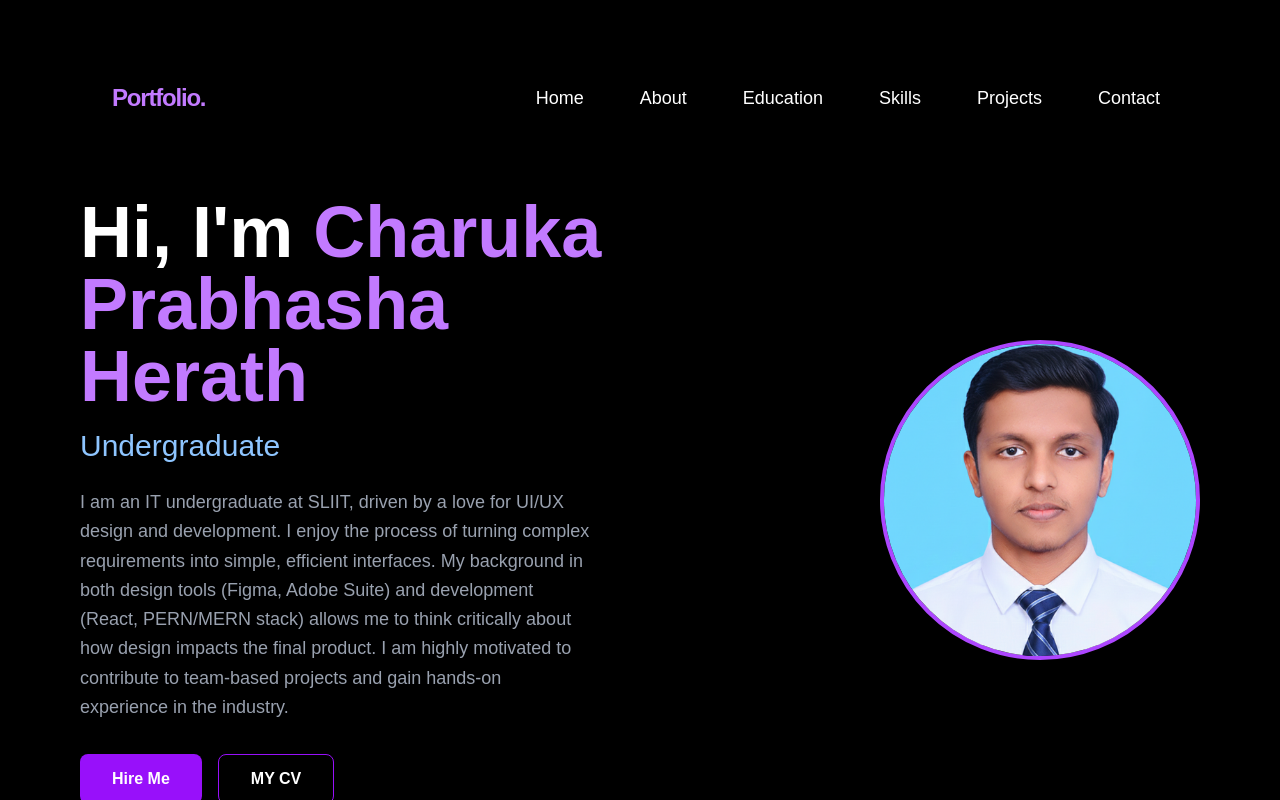
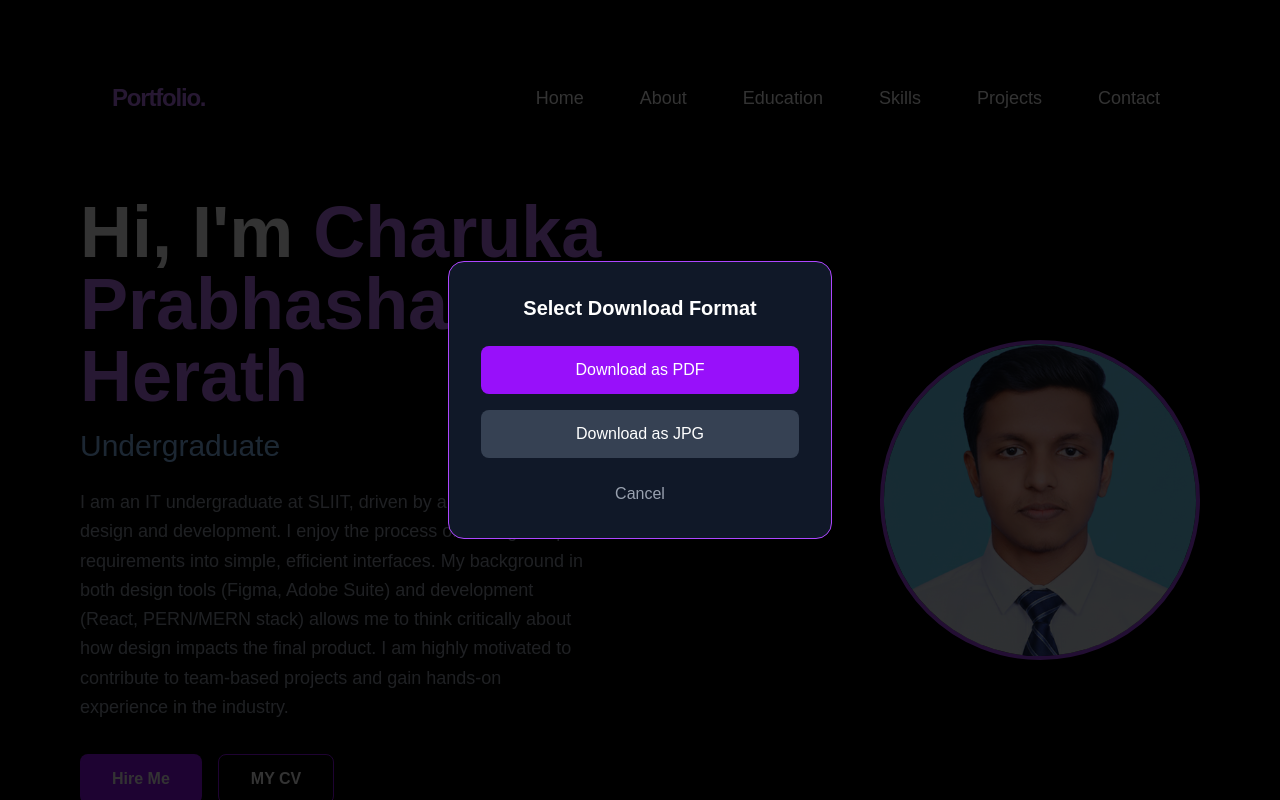
Before and after one commit to charuka927/my-portfolio, a Next.js app in the folder my-new-portfolio/: page / in a window 1280 px wide. Both pictures are taken after a click on the button "MY CV". Shown: the top 800 px of the page. Built offline with nearby package versions, Linux system fonts and the light colour scheme.

Commit message:
CV download fomats

```diff
--- a/my-new-portfolio/app/page.tsx
+++ b/my-new-portfolio/app/page.tsx
@@ -5,6 +5,7 @@ import { motion, AnimatePresence } from "framer-motion";
 
 export default function Home() {
   const [isOpen, setIsOpen] = useState(false);
+  const [isModalOpen, setIsModalOpen] = useState(false);
 
   return (
     <main className="min-h-screen bg-black text-white p-8 md:p-20">
@@ -68,7 +69,12 @@ export default function Home() {
           </p>
           <div className="mt-8 flex gap-4">
             <button className="bg-purple-600 px-8 py-3 rounded-lg font-semibold hover:bg-purple-700 transition-all">Hire Me</button>
-            <button className="border border-purple-600 px-8 py-3 rounded-lg font-semibold hover:bg-purple-900 transition-all">MY CV</button>
+            <button
+              onClick={() => setIsModalOpen(true)}
+              className="border border-purple-600 px-8 py-3 rounded-lg font-semibold hover:bg-purple-900 transition-all"
+            >
+              MY CV
+            </button>
           </div>
         </div>
 
@@ -82,6 +88,27 @@ export default function Home() {
           />
         </div>
       </section>
+
+      {/* CV Download Modal */}
+      <AnimatePresence>
+        {isModalOpen && (
+          <div className="fixed inset-0 flex items-center justify-center z-50 bg-black/80 p-4">
+            <motion.div
+              initial={{ scale: 0.9, opacity: 0 }}
+              animate={{ scale: 1, opacity: 1 }}
+              exit={{ scale: 0.9, opacity: 0 }}
+              className="bg-gray-900 p-8 rounded-2xl border border-purple-500 max-w-sm w-full"
+            >
+              <h3 className="text-xl font-bold mb-6 text-center">Select Download Format</h3>
+              <div className="flex flex-col gap-4">
+                <a href="/cv.pdf" download="Charuka_CV.pdf" className="bg-purple-600 p-3 text-center rounded-lg hover:bg-purple-700 transition-all">Download as PDF</a>
+                <a href="/cv.jpg" download="Charuka_CV.jpg" className="bg-gray-700 p-3 text-center rounded-lg hover:bg-gray-600 transition-all">Download as JPG</a>
+                <button onClick={() => setIsModalOpen(false)} className="text-gray-400 mt-2 hover:underline">Cancel</button>
+              </div>
+            </motion.div>
+          </div>
+        )}
+      </AnimatePresence>
 
       {/* Projects Section */}
       <section id="projects">
```
Also changed, not shown: 1 other file (tests, documents, lock files or other folders).
